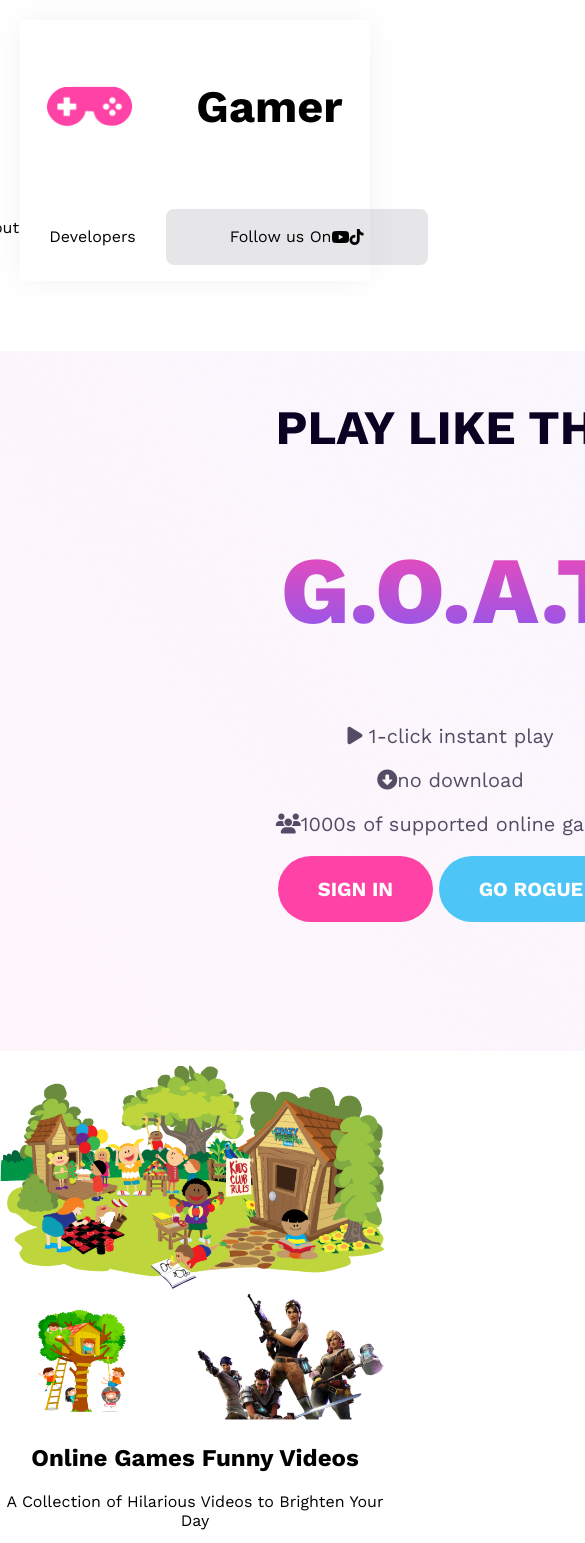
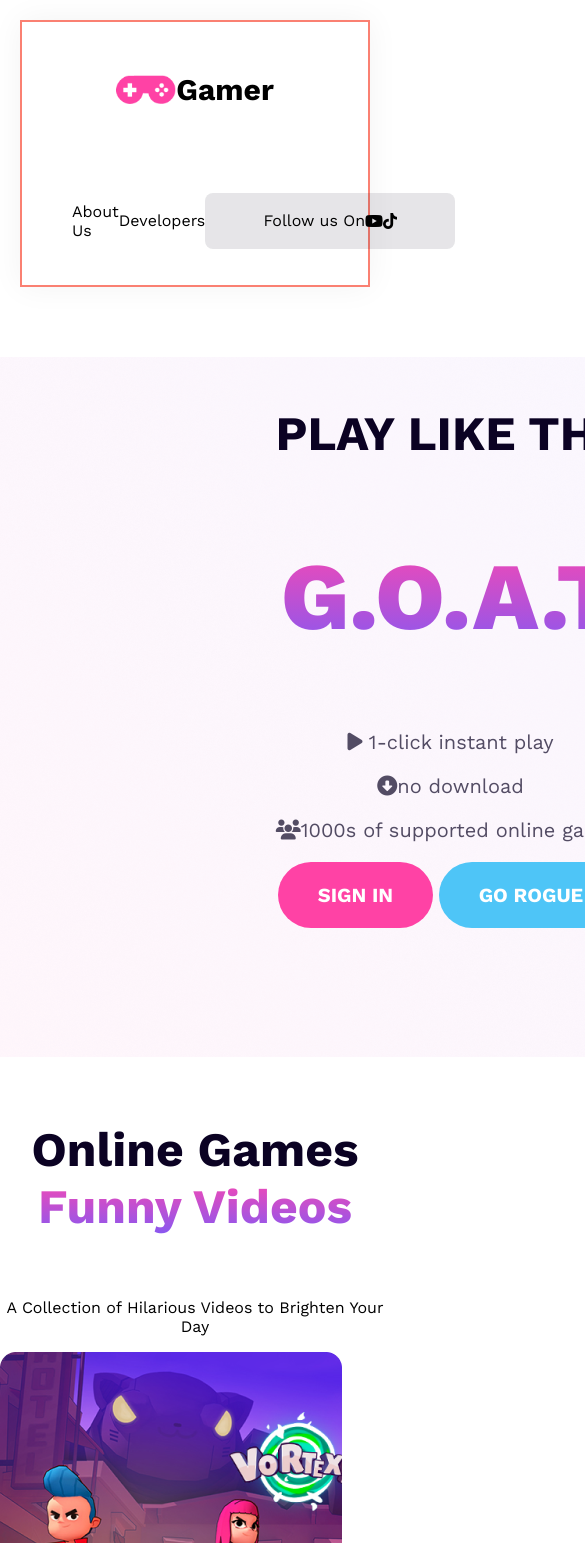
Before and after one commit to hasibvalomanush/ph-asn-2, a plain HTML site: page index.html in a window 390 px wide. Shown: the top 1543 px of the page, 585 px wide, since content can reach past the window. Drawn offline with nearby package versions, Linux system fonts and the light colour scheme.

Commit message:
online games  commit

```diff
--- a/index.html
+++ b/index.html
@@ -51,7 +51,7 @@
     <!-- Online Games -->
     <section>
         <section class="online-games-container">
-            <h2>Online Games Funny Videos</h2>
+            <h4 class="tittle-text">Online Games <span class="title-text-color">Funny Videos</span></h4>
             <p class="p-color">A Collection of Hilarious Videos to Brighten Your Day</p>
         </section>
         <section class="online-games-pics">
@@ -82,12 +82,12 @@
 
         </section>
         <!-- online games ends -->
-        <!-- Play Instantly  -->
+        <!-- Play Instantly-->
         <section class="play-instantly-container">
             <div class="play-instantly-tittle">
-                <h2>PlAY INSTANTLY</h2>
-                <h2>NO DOWNLOADS</h2>
-                <h2>NO INSTALL</h2>
+                <h2 class="title-text-color">Play Instantly,</h2>
+                <h2 class="tittle-text">No Downloads</h2>
+                <h2 class="tittle-text">No Install</h2>
                 <p>Play games online for free without
                     downloading. Just click <br>the Play button
                     and play instantly in your browser.</p>
--- a/styles/gamer.css
+++ b/styles/gamer.css
@@ -30,17 +30,38 @@ body{
     border-radius: 48px;
     background: var(--linear, linear-gradient(90deg, #FF42A5 0%, #FF42A5 100%));
 }
+.tittle-text{
+    color: #0B0223;
+text-align: center;
+font-family: Work Sans;
+font-size: 48px;
+font-style: normal;
+font-weight: 700;
+line-height: normal;
+}
+.title-text-color{
+    background: linear-gradient(180deg, #F948B2 0%, #8758F1 100%);
+background-clip: text;
+-webkit-background-clip: text;
+-webkit-text-fill-color: transparent;
+font-family: Work Sans;
+font-size: 48px;
+font-style: normal;
+font-weight: 700;
+line-height: normal;
+}
 
 .navigation {
     display: flex;
-
-    /* height: 130px; */
+    /* width: 1920px;
+height: 130px; */
     flex-shrink: 0;
     justify-content: space-between;
     align-items: center;
     background: #FFF;
     box-shadow: 0px 0px 30px 0px rgba(0, 0, 0, 0.05);
-    /* border: 2px solid salmon; */
+
+    border: 2px solid salmon;
 
 }
 
@@ -306,17 +327,56 @@ nav li {
         padding: 20px
     }
 
-    nav,
-    .goat-banner-container {
+    .navigation {
         flex-direction: column;
+        padding: 10px;
     }
 
-    .online-games-pics {
+    .nav-links {
+        justify-content: center;
+    }
+
+    .logo {
+        width: auto;
+        margin-bottom: 20px;
+    }
+
+    .logo-picture {
+        width: 60px;
+        height: auto;
+    }
+
+    .logo-tittle {
+        font-size: 30px;
+    }
+
+    nav li {
+        margin: 10px 0;
+    }
+
+    .nav-social-media {
+        width: 100%;
+        max-width: 250px;
+    }
+
+
+    .online-games-pics , r{
         flex-wrap: wrap;
     }
 
-    .online-games-pics div {
+    .online-games-pics div,  {
         flex-basis: 50%;
+    }
+    .footer-content2, .footer-content1, .footer-content3 {
+        flex-direction: column;
+        gap: 20px;
+        text-align: center;
+
+    }
+    .card-container {
+        grid-template-columns: repeat(3, 1fr);
+        justify-content: center;
+        padding: 0px;
     }
 
 }
```
